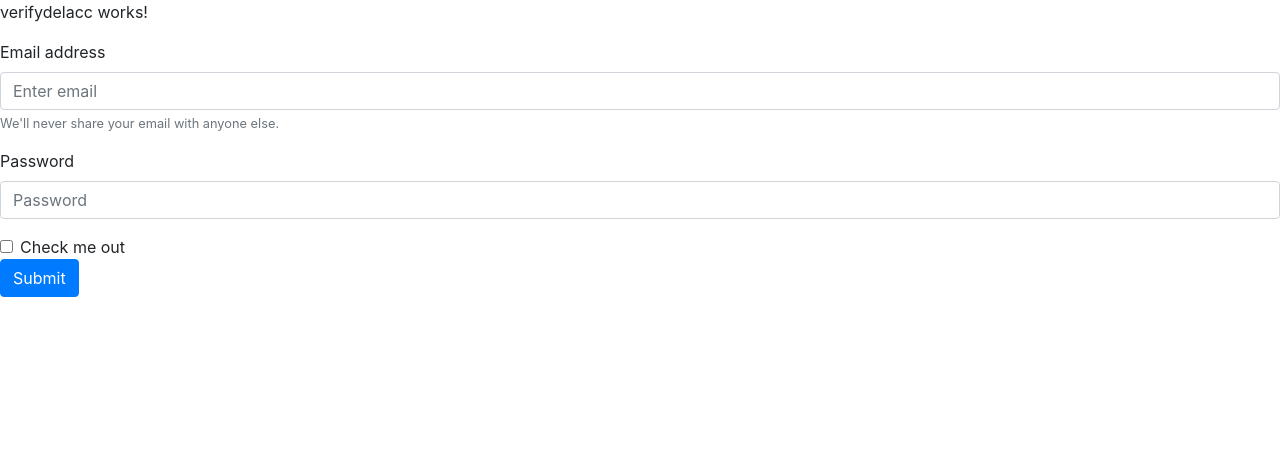
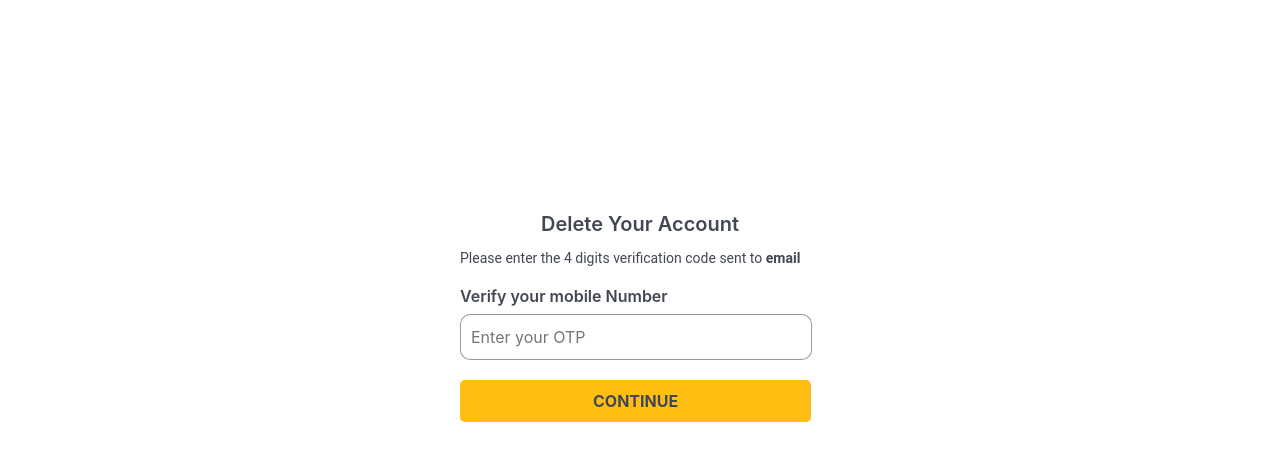
Before and after one commit to otobit-shreya/SportUp, an Angular app: page / in a window 1280 px wide. Shown: the top 460 px of the page. Built offline with nearby package versions, Linux system fonts and the light colour scheme.

Commit message:
verify del page

```diff
--- a/src/app/app.component.html
+++ b/src/app/app.component.html
@@ -1,4 +1,2 @@
 <app-verifydelacc></app-verifydelacc>
-<app-main></app-main>
-
 <router-outlet></router-outlet>
--- a/src/app/verifydelacc/verifydelacc.component.css
+++ b/src/app/verifydelacc/verifydelacc.component.css
@@ -0,0 +1,75 @@
+.main {
+  width: 25rem;
+  margin: auto;
+  border: none;
+  margin-top: 15%;
+}
+
+.label-text {
+  color: var(--text-colour, #424753);
+  font-size: 16px;
+  font-style: normal;
+  font-weight: 600;
+  line-height: normal;
+}
+
+.heading-text {
+  color: var(--text-colour, #424753);
+  text-align: center;
+  font-size: 20px;
+  font-style: normal;
+  font-weight: 600;
+  line-height: normal;
+}
+
+.p-text {
+  color: var(--text-colour, #424753);
+  font-family: Roboto;
+  font-size: 14px;
+  font-style: normal;
+  font-weight: 400;
+  line-height: 20px; /* 142.857% */
+}
+
+.mail-text {
+  color: var(--text-colour, #424753);
+  font-family: Roboto;
+  font-size: 14px;
+  font-style: normal;
+  font-weight: 600;
+  line-height: 20px;
+}
+
+.btn {
+  margin-top: 10px;
+  display: flex;
+  padding: 10px 132px;
+  justify-content: center;
+  align-items: center;
+  gap: 10px;
+  flex: 1 0 0;
+  align-self: stretch;
+  border-radius: 5px;
+  background: var(--main-color-20, #ffbe12);
+}
+
+.btn-text {
+  color: var(--text-colour, #424753);
+  font-size: 16px;
+  font-style: normal;
+  font-weight: 700;
+  line-height: normal;
+  text-transform: uppercase;
+}
+
+.input-field {
+  width: 22rem;
+  display: flex;
+  padding: 10px;
+  align-items: center;
+  gap: 10px;
+  align-self: stretch;
+  border-radius: 10px;
+  border: 1px solid rgba(0, 0, 0, 0.4);
+  margin-bottom: 20px;
+}
--- a/src/app/verifydelacc/verifydelacc.component.html
+++ b/src/app/verifydelacc/verifydelacc.component.html
@@ -1 +1,17 @@
-<p>verifydelacc works!</p>
+<div class="card main" >
+  <div class="card-body">
+    <h5 class="card-title heading-text">Delete Your Account</h5>
+    <p class="card-text p-text">
+      Please enter the 4 digits verification code sent to
+      <span class="mail-text">email</span>
+    </p>
+
+    <div>
+      <label class="label-text">Verify your mobile Number</label>
+      <input type="" placeholder="Enter your OTP" class="input-field"/>
+    </div>
+    <div>
+        <button class="btn"><span class="btn-text">Continue</span></button>
+    </div>
+  </div>
+</div>
```
